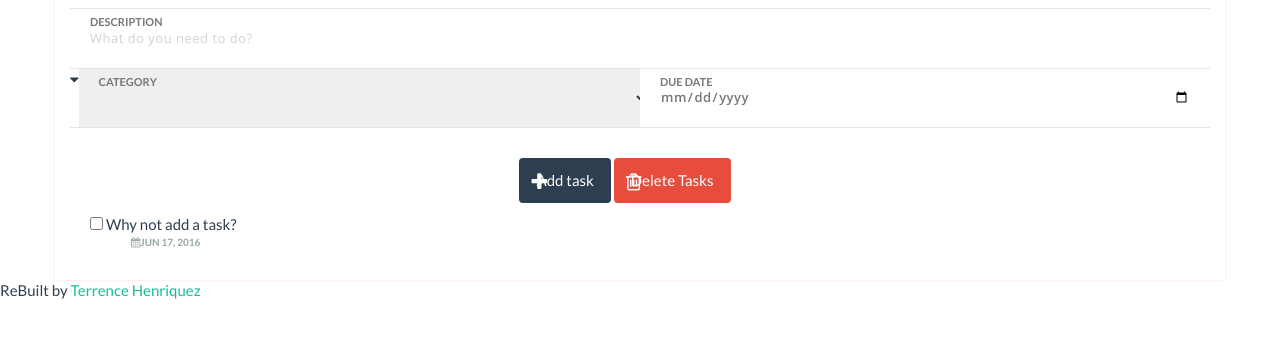
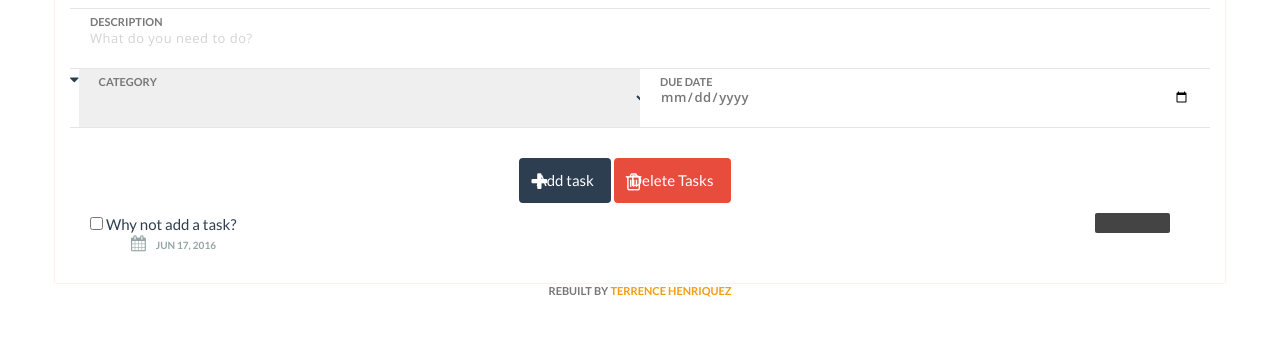
Before and after one commit to thenriquez/PickNDo, a plain HTML site: page index.html in a window 1280 px wide. Shown: the part 113-450 px from the top of the page. Drawn offline with nearby package versions, Linux system fonts and the light colour scheme.

Commit message:
finish adding backround to categories

```diff
--- a/css/style.css
+++ b/css/style.css
@@ -241,3 +241,54 @@ taksItem {
   display: block;
   margin-left: 41px;
 }
+
+.fa-calendar {
+  margin-right: 10px;
+  font-size: 16px;
+}
+
+[class*='category-'] {
+  display: inline-block;
+  font-size: 10px;
+  background: #444;
+  vertical-align: middle;
+  color: #fff;
+  padding: 10px;
+  width: 75px;
+  text-align: center;
+  border-radius: 2px;
+  float: right;
+  text-transform: uppercase;
+  margin-right: 20px;
+}
+
+.category- {
+  background: #transparent;
+}
+.category-Personal {
+  background:#2980b9;
+
+}
+.category-Work {
+background: #8e44ad;
+}
+.category-School {
+  background: #f39c12;
+}
+.category-Cleaning {
+  background: #16a085;
+}
+.category-Family {
+  background: #d35400;
+}
+footer {
+  text-align: center;
+  font-size: 11px;
+  font-weight: 600;
+  text-transform: uppercase;
+  color: #777;
+}
+footer a {
+  color: #f39c12
+
+}
```
